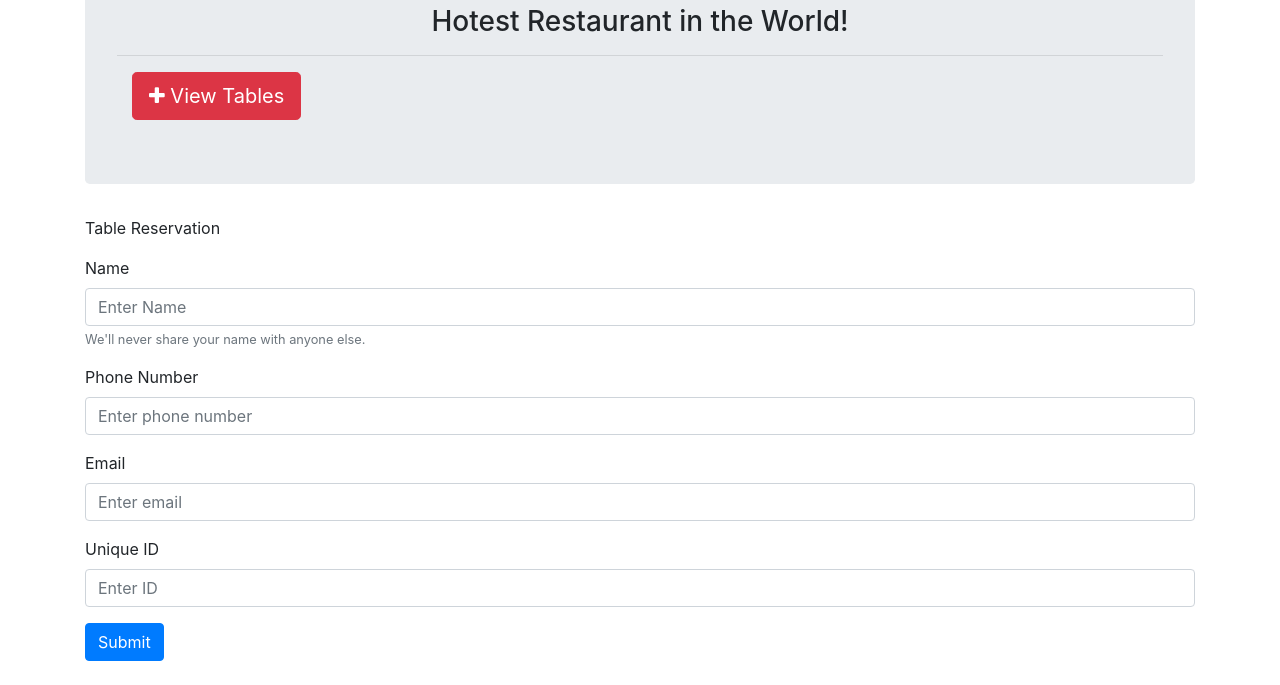
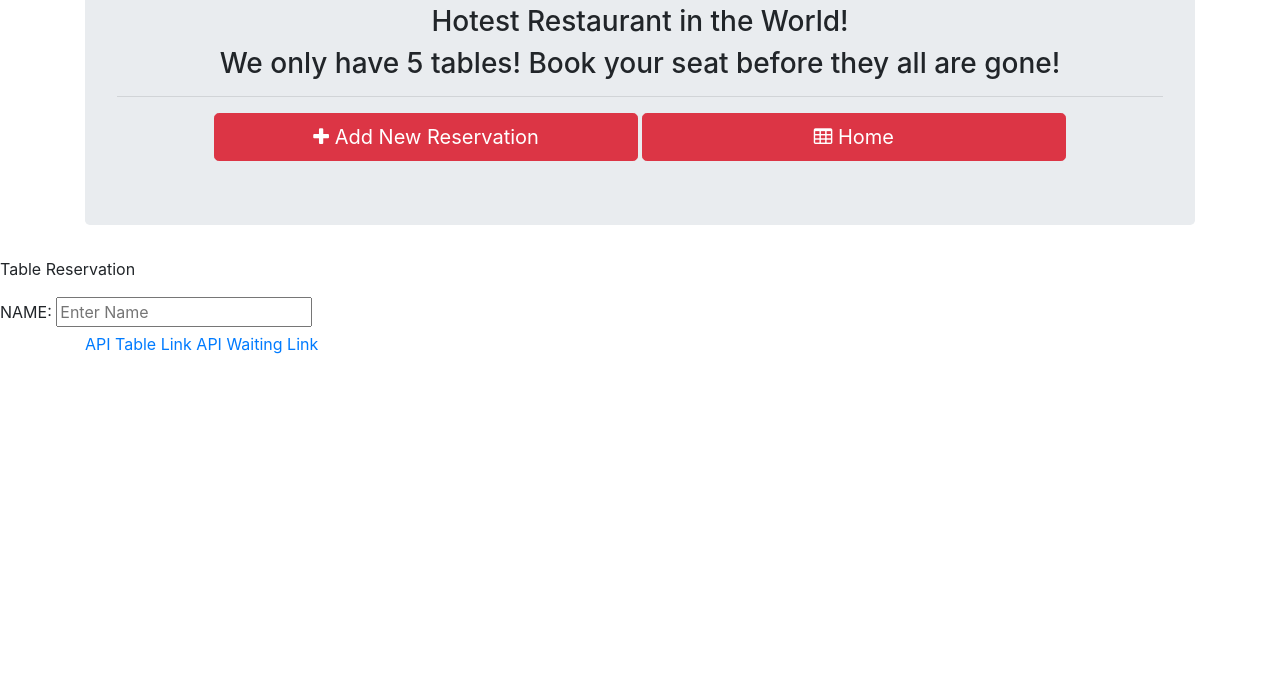
Before and after one commit to chrissythebuilder/RestaurantApp, a website: page views/reserve.html in a window 1280 px wide. Shown: the part 115-800 px from the top of the page. Drawn offline with nearby package versions, Linux system fonts and the light colour scheme.

Commit message:
changes made on reserve

```diff
--- a/views/css/styles.css
+++ b/views/css/styles.css
@@ -0,0 +1,3 @@
+reserve-form {
+    margin-left: 100px;
+}
--- a/views/index.html
+++ b/views/index.html
@@ -9,7 +9,8 @@
   <link rel="stylesheet" href="https://stackpath.bootstrapcdn.com/font-awesome/4.7.0/css/font-awesome.min.css">
   <script src="https://code.jquery.com/jquery.js"></script>
   <script src="https://maxcdn.bootstrapcdn.com/bootstrap/4.0.0/js/bootstrap.min.js"></script>
-  <script src="js/client.js"> </script>
+  <link rel="stylesheet" href="views/css/style/css">
+  <script src="views/js/client.js"> </script>
 
 </head>
 
--- a/views/reserve.html
+++ b/views/reserve.html
@@ -8,25 +8,36 @@
   <link rel="stylesheet" href="https://stackpath.bootstrapcdn.com/font-awesome/4.7.0/css/font-awesome.min.css">
   <script src="https://code.jquery.com/jquery.js"></script>
   <script src="https://maxcdn.bootstrapcdn.com/bootstrap/4.0.0/js/bootstrap.min.js"></script>
-  <script src="js/client.js"> </script>
+  <link rel="stylesheet" href="views/css/style/css">
+  <script src="views/js/client.js"> </script>
 
 
 </head>
 <body>
 
     <div class="container">
-            <div class="jumbotron" id="text-center">
+        <div class="jumbotron" id="text-center">
                 <h1 class="text-center">Hot Restaurant</h1>
                 <h3 class="text-center">Hotest Restaurant in the World!</h3>
+                <h3 class="text-center">We only have 5 tables! Book your seat before they all are gone!</h3>
                 <hr>
-                <div class="col-lg-12">
-                    <button class="btn btn-danger btn-lg col-lg-5text-center"><span class="fa fa-plus"></span> View Tables</button>
+            <div class="col-lg-12 text-center">
+            <button class="btn btn-danger btn-lg col-lg-5 text-center" id="res-btn">
+                <span class="fa fa-plus"></span> Add New Reservation</button>
+            <button class="btn btn-danger btn-lg col-lg-5 text-center" id="table-btn">
+                <span class="fa fa-table"></span> Home </button>
+            </div>
         </div>
     </div>
 
-    <form>
+    <form id="reserve-form">
+        <p id="form-title"> Table Reservation </p>
+        <label for = "input-email">NAME: </label>
+        <input type = "text" placeholder = "Enter Name">
+    </form>
+
+    <!-- <form id="reserve-form">
         <p id ="form-title">Table Reservation</p>
-        <form>
                 <div class="form-group">
                   <label for="exampleInputEmail1">Name</label>
                   <input type="name" class="form-control" id="name-input" aria-describedby="emailHelp" placeholder="Enter Name">
@@ -45,7 +56,14 @@
                     <input type="unique-id" class="form-control" id="exampleInputEmail1" aria-describedby="emailHelp" placeholder="Enter ID">
                 </div>
                 <button type="submit" class="btn btn-primary">Submit</button>
-        </form>
+    </form> -->
+
+    <footer class="footer">
+            <div class="container">
+                <a href="http://localhost:3000/reservation">API Table Link</a>
+                <a href="http://localhost:3000/waitlist">API Waiting Link</a>
+            </div>
+    </footer>
 
 </body>
 </html>
```
Also changed, not shown: views/tables.html (+33 -0 lines).
